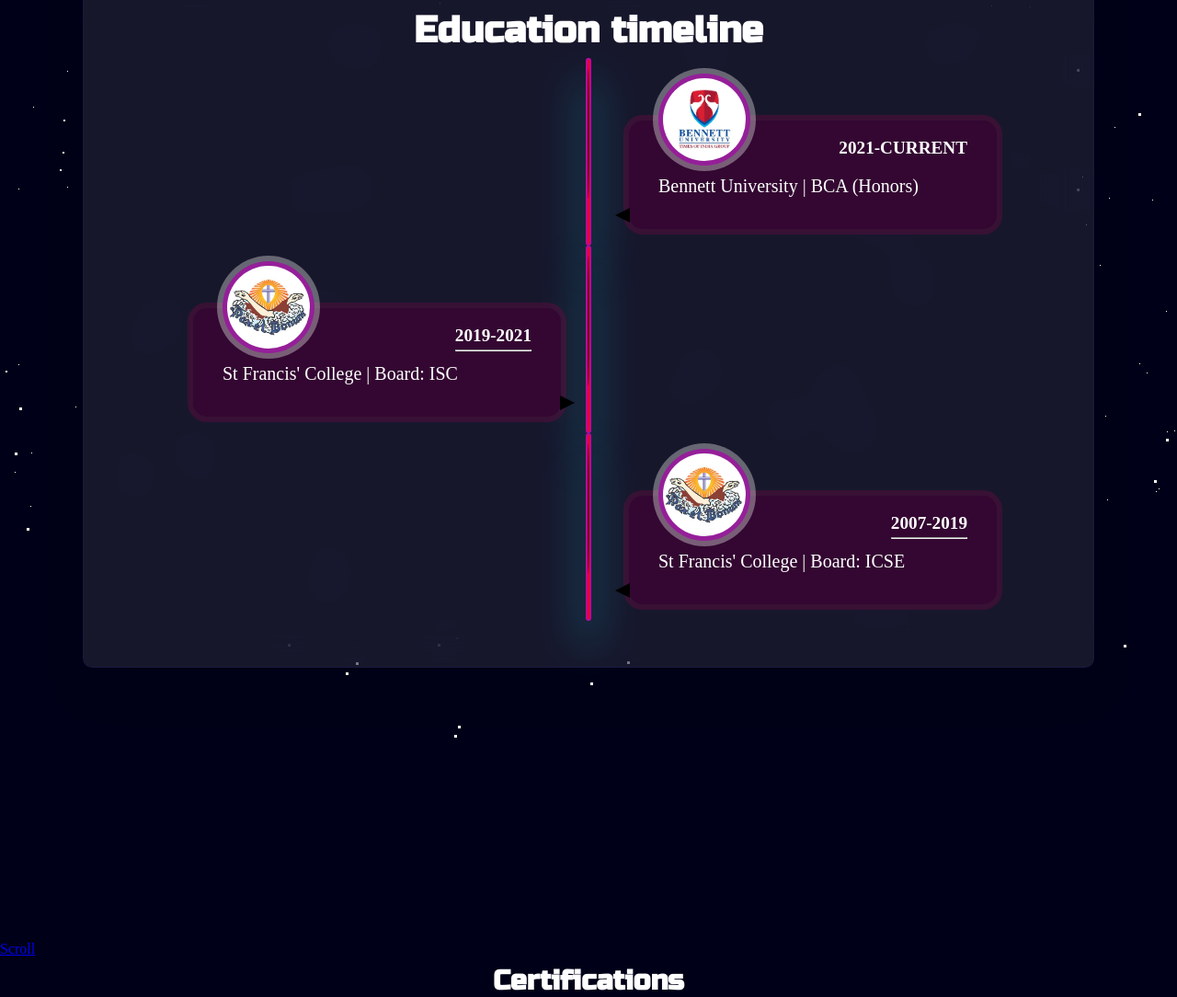
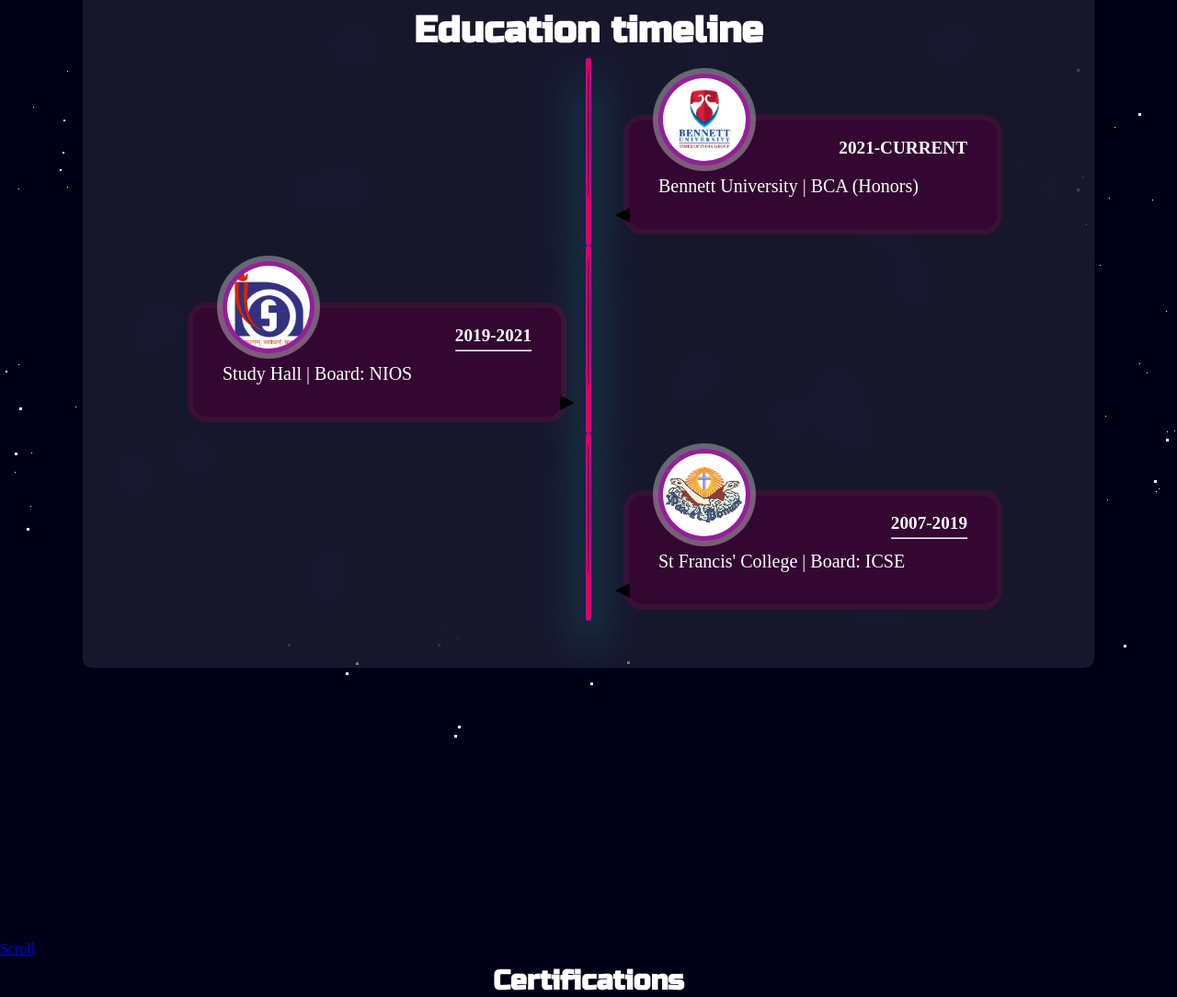
Before and after one commit to Abhayyy19/myResume.github.io, a plain HTML site: page index.html in a window 1280 px wide. Shown: the part 3158-4242 px from the top of the page at 92% size. Drawn offline with nearby package versions, Linux system fonts and the light colour scheme; a web font is replaced by a local one.

Commit message:
Update index.html

```diff
--- a/index.html
+++ b/index.html
@@ -299,11 +299,11 @@
           </li>
           <li>
             <div>
-              <!--<img src="images/nios.png" alt="">-->
-              <img src="images/sfc.jpg" alt="">
+              <img src="images/nios.png" alt="">
+<!--               <img src="images/sfc.jpg" alt=""> -->
               <h3>2019-2021<hr></h3>
-              <!--<p style="font-size: 20px;">Study Hall | Board: NIOS</p>-->
-              <p style="font-size: 20px;">St Francis' College | Board: ISC</p>
+              <p style="font-size: 20px;">Study Hall | Board: NIOS</p>
+<!--               <p style="font-size: 20px;">St Francis' College | Board: ISC</p>  -->
             </div>
           </li>
           <li>
```
